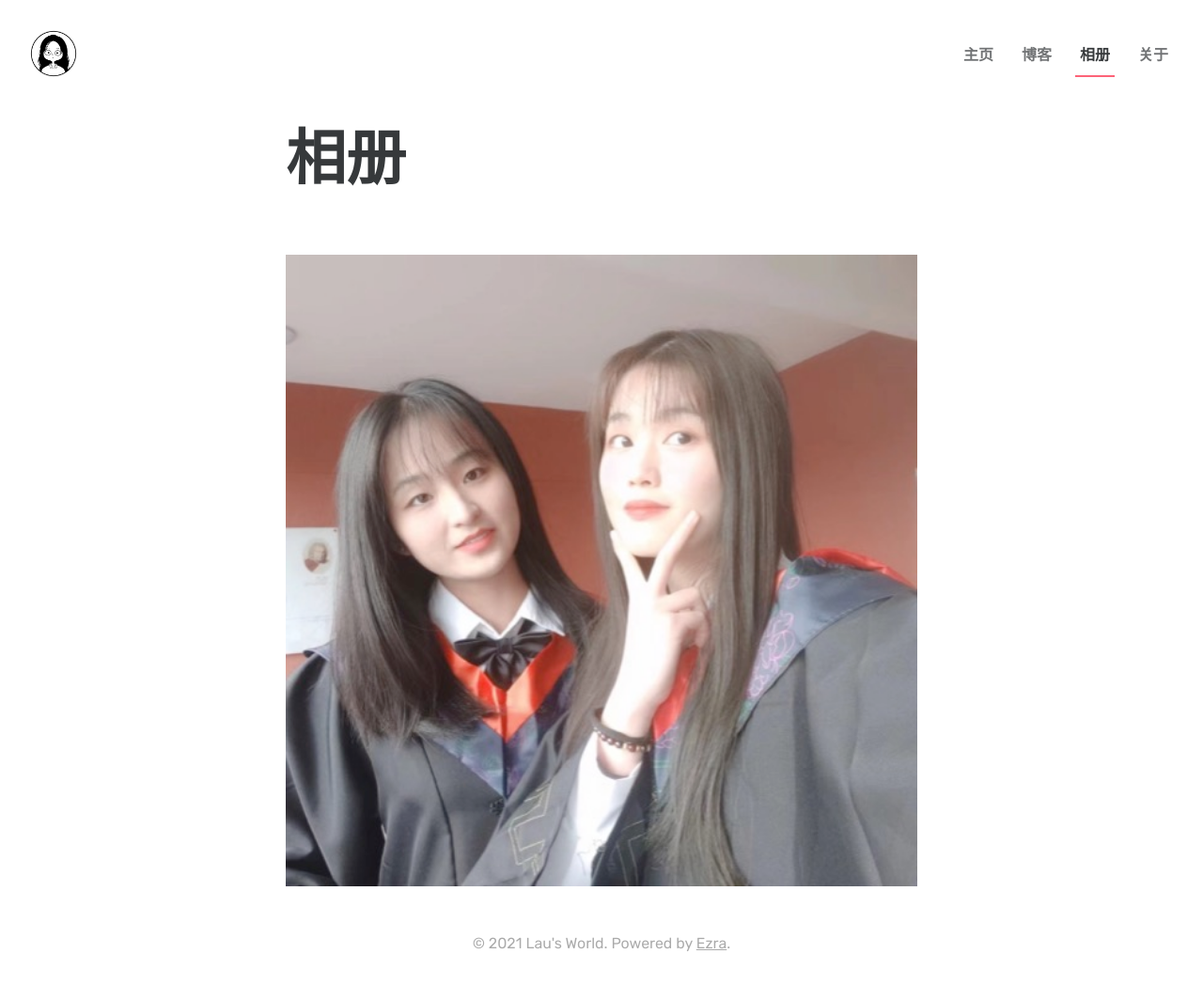
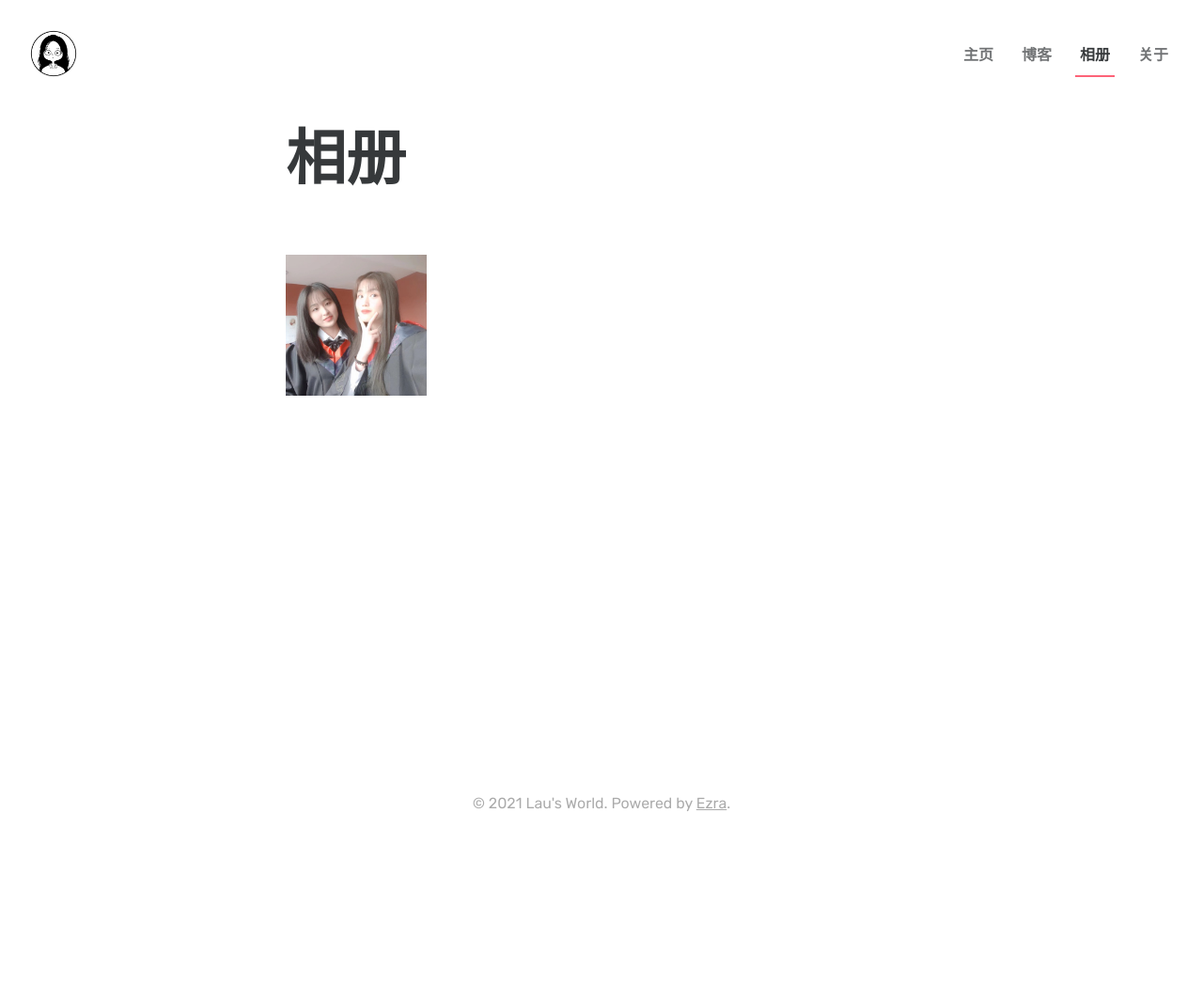
Before and after one commit to LettieLau/ljt, a Jekyll site: the page built from gallery/index.html, in a window 1280 px wide. Shown: the whole page at 94% size. Built offline with Jekyll 4.4.1, drawn with Linux system fonts in a browser that asks for light colours; after the commit the page ends 900 px from its top, so only the background shows below that.

Commit message:
Update gallery.css

```diff
--- a/assets/css/gallery.css
+++ b/assets/css/gallery.css
@@ -44,7 +44,7 @@
 @supports (display: grid) {
   .gallery {
     display: grid;
-    grid-template-columns: repeat(auto-fit, minmax(150px, 1fr));
+    grid-template-columns: repeat(auto-fit, minmax(150px, 150px));
     grid-gap: 5px;
   }
 
```
